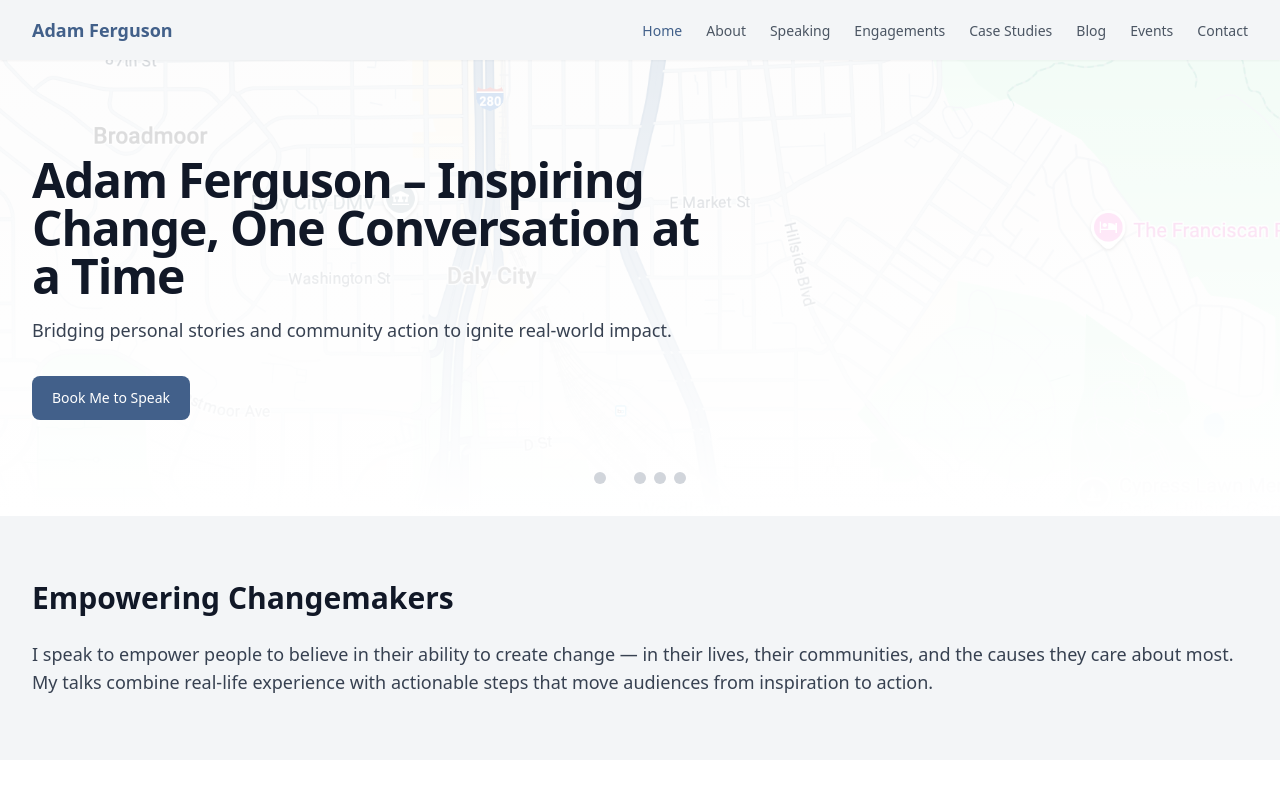
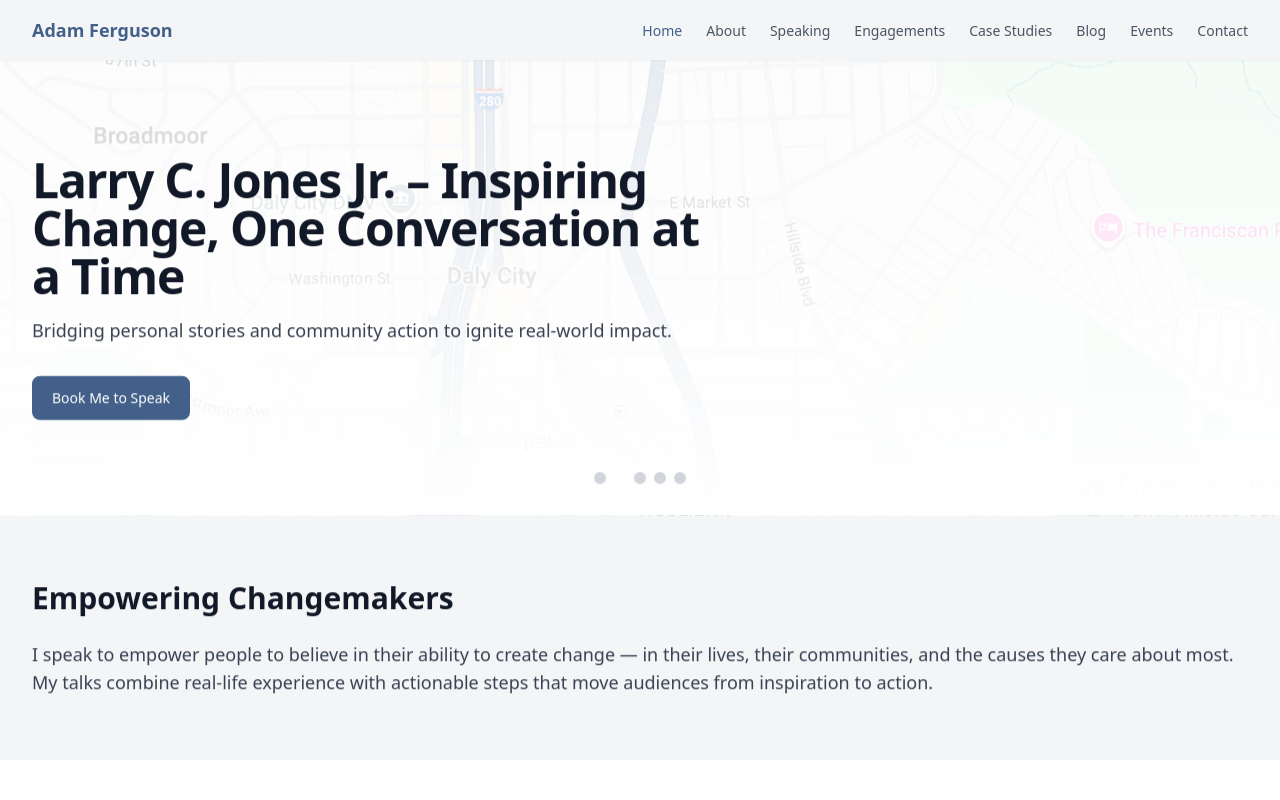
Before and after one commit to Adamf124/Public-Speaker-Site, a Next.js app: page / in a window 1280 px wide. Shown: the top 800 px of the page. Built offline with nearby package versions, Linux system fonts and the light colour scheme.

Commit message:
feat: add animated section for entrance + scroll-triggered animations

```diff
--- a/app/page.tsx
+++ b/app/page.tsx
@@ -8,11 +8,12 @@ import Testimonial from "@/components/Testimonial";
 import CTA from "@/components/CTA";
 import LogoCloud from "@/components/LogoCloud";
 import { speakingTopics, impactStoryPreview } from "@/content/config";
+import AnimatedSection from "@/components/AnimatedSection";
 
 export const metadata: Metadata = buildMetadata({
   title: "Inspiring Change, One Conversation at a Time",
   description:
-    "Home page of Adam Ferguson — public speaker and community advocate. Discover his approach to empowering communities through dialogue and storytelling.",
+    "Home page of Larry C. Jones Jr. — public speaker and community advocate. Discover his approach to empowering communities through dialogue and storytelling.",
 });
 
 export default function HomePage() {
@@ -41,23 +42,35 @@ export default function HomePage() {
 
   return (
     <>
+      <AnimatedSection>
         <Hero
-        title="Adam Ferguson – Inspiring Change, One Conversation at a Time"
+          title="Larry C. Jones Jr. – Inspiring Change, One Conversation at a Time"
           subtitle="Bridging personal stories and community action to ignite real‑world impact."
           ctaLabel="Book Me to Speak"
           ctaHref="/events"
           images={[
-          { src: "/images/sanfranbanner.png", alt: "Oakland city street map" },
+            {
+              src: "/images/sanfranbanner.png",
+              alt: "Oakland city street map",
+            },
             { src: "/images/dalycity.png", alt: "Daly city street map" },
             {
               src: "/images/excelsiorbanner.png",
               alt: "Excelsior city street map",
             },
-          { src: "/images/emeryvillebanner.png", alt: "Emeryville street map" },
-          { src: "/images/oaklandbanner.png", alt: "Oakland city street map" },
+            {
+              src: "/images/emeryvillebanner.png",
+              alt: "Emeryville street map",
+            },
+            {
+              src: "/images/oaklandbanner.png",
+              alt: "Oakland city street map",
+            },
           ]}
         />
+      </AnimatedSection>
       {/* Core message */}
+      <AnimatedSection>
         <Section>
           <div className="space-y-6">
             <h2 className="text-3xl font-bold text-gray-900 dark:text-gray-100">
@@ -65,17 +78,21 @@ export default function HomePage() {
             </h2>
             <p className="text-lg text-gray-700 dark:text-gray-300">
               I speak to empower people to believe in their ability to create
-            change — in their lives, their communities, and the causes they care
-            about most. My talks combine real‑life experience with actionable
-            steps that move audiences from inspiration to action.
+              change — in their lives, their communities, and the causes they
+              care about most. My talks combine real‑life experience with
+              actionable steps that move audiences from inspiration to action.
             </p>
           </div>
         </Section>
+      </AnimatedSection>
       {/* Proof bar */}
+      <AnimatedSection>
         <Section className="bg-white dark:bg-gray-900">
           <LogoCloud logos={logos} title="Trusted By" />
         </Section>
+      </AnimatedSection>
       {/* Speaking topics preview */}
+      <AnimatedSection>
         <Section>
           <div className="mb-8">
             <h2 className="text-3xl font-bold text-gray-900 dark:text-gray-100">
@@ -94,7 +111,9 @@ export default function HomePage() {
             }))}
           />
         </Section>
+      </AnimatedSection>
       {/* Impact story preview */}
+      <AnimatedSection>
         <Section>
           <div className="space-y-8">
             <h2 className="text-3xl font-bold text-gray-900 dark:text-gray-100">
@@ -106,7 +125,9 @@ export default function HomePage() {
             />
           </div>
         </Section>
+      </AnimatedSection>
       {/* Call to action */}
+      <AnimatedSection>
         <Section>
           <CTA
             heading="Ready to inspire your audience?"
@@ -115,6 +136,7 @@ export default function HomePage() {
             buttonHref="/events"
           />
         </Section>
+      </AnimatedSection>
     </>
   );
 }
--- /dev/null
+++ b/components/AnimatedSection.tsx
@@ -0,0 +1,82 @@
+"use client";
+
+import { useEffect, useRef, useState } from "react";
+import type { ReactNode } from "react";
+
+interface AnimatedSectionProps {
+  children: ReactNode;
+  className?: string;
+  // threshold and rootMargin mirror IntersectionObserver options
+  threshold?: number;
+  rootMargin?: string;
+  // if true, animate only the first time element enters viewport
+  once?: boolean;
+}
+
+/**
+ * AnimatedSection
+ * - Wraps content and applies a simple slide-up + fade-in when it enters the viewport.
+ * - Respects prefers-reduced-motion (will show content immediately).
+ * - No external deps.
+ *
+ * Usage:
+ * <AnimatedSection><div>...</div></AnimatedSection>
+ */
+export default function AnimatedSection({
+  children,
+  className = "",
+  threshold = 0.2,
+  rootMargin = "0px 0px -10% 0px",
+  once = true,
+}: AnimatedSectionProps) {
+  const ref = useRef<HTMLDivElement | null>(null);
+  const [inView, setInView] = useState(false);
+
+  useEffect(() => {
+    // Respect prefers-reduced-motion
+    if (typeof window !== "undefined" && window.matchMedia) {
+      const mq = window.matchMedia("(prefers-reduced-motion: reduce)");
+      if (mq.matches) {
+        setInView(true);
+        return;
+      }
+    }
+
+    const el = ref.current;
+    if (!el) return;
+
+    const observer = new IntersectionObserver(
+      (entries) => {
+        entries.forEach((entry) => {
+          if (entry.isIntersecting) {
+            setInView(true);
+            if (once) observer.disconnect();
+          } else if (!once) {
+            setInView(false);
+          }
+        });
+      },
+      { threshold, rootMargin }
+    );
+
+    observer.observe(el);
+    return () => observer.disconnect();
+  }, [threshold, rootMargin, once]);
+
+  // Tailwind utility classes:
+  // - initial: translate-y-6 + opacity-0
+  // - inView: translate-y-0 + opacity-100
+  return (
+    <div
+      ref={ref}
+      className={[
+        className,
+        "transform transition-all duration-700 ease-out will-change-transform",
+        inView ? "opacity-100 translate-y-0" : "opacity-0 translate-y-6",
+      ].join(" ")}
+      aria-hidden={!inView ? "true" : undefined}
+    >
+      {children}
+    </div>
+  );
+}
```
Lines whose indentation alone changed are shown as unchanged.
